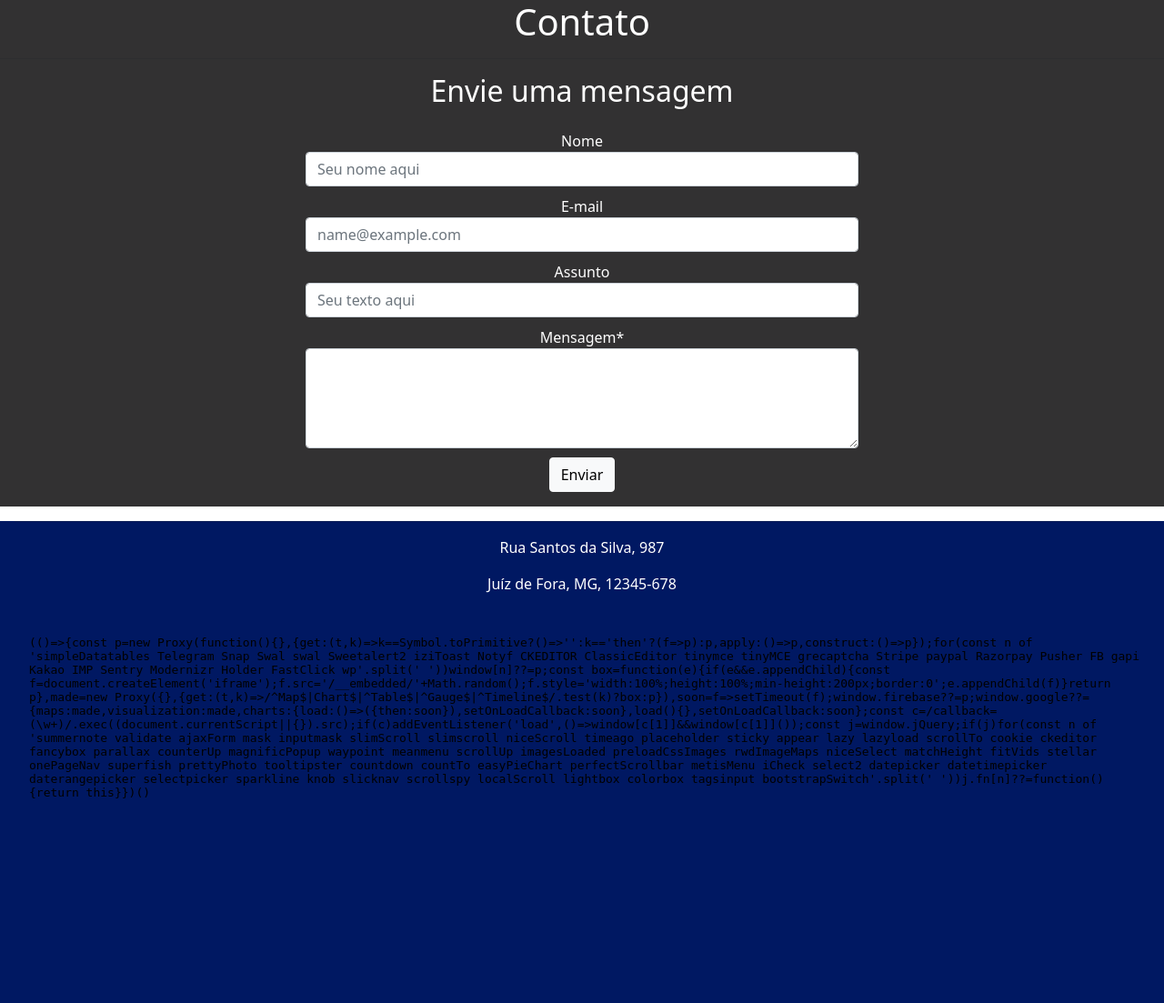
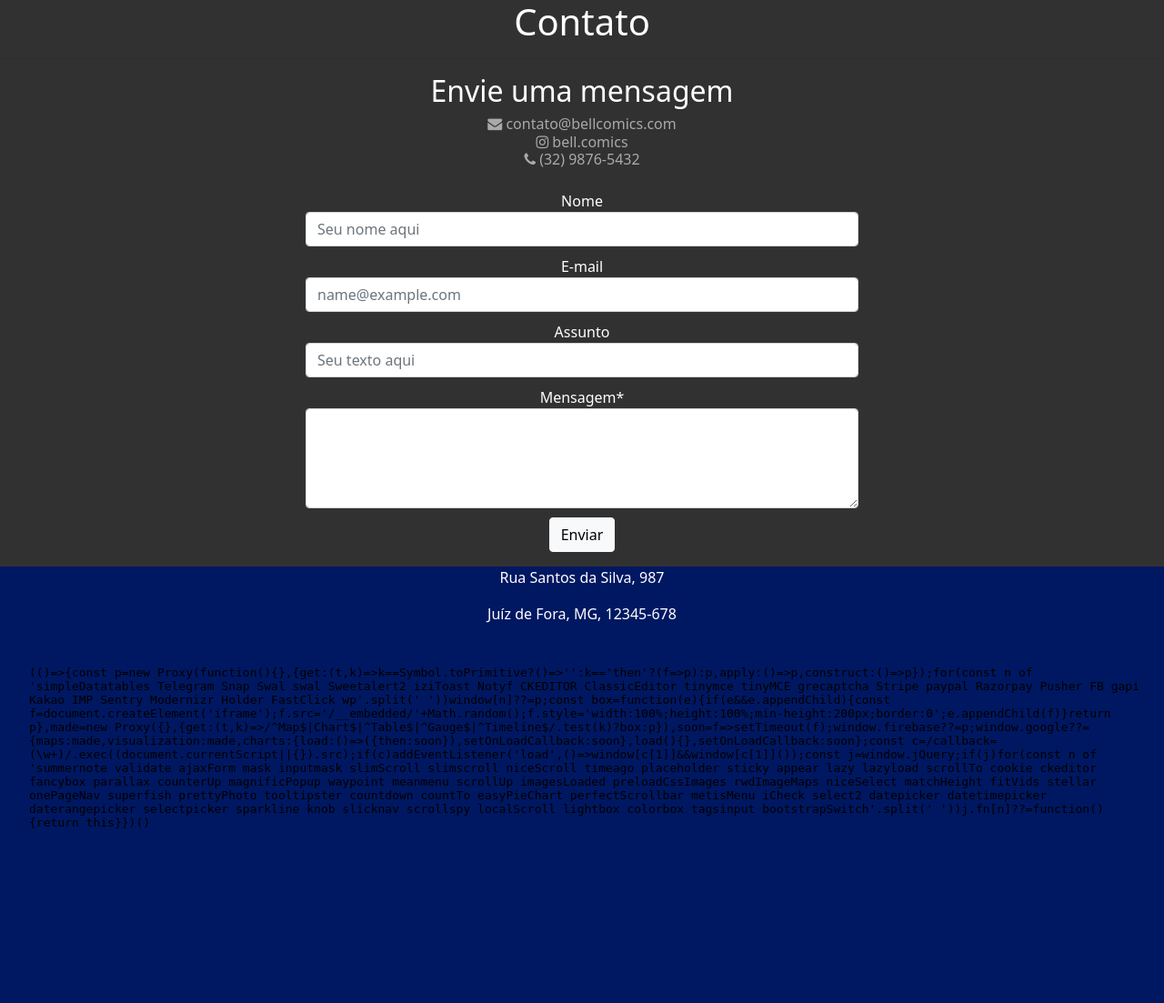
Before and after one commit to IsaCristine/trainee-2022.1, a PHP site: page /views/site/view_contato.html in a window 1280 px wide. Shown: the whole page at 91% size. Before the commit the page ends 878 px from the top, so only its background shows below. Run offline with PHP 8.4, Linux system fonts and the light colour scheme; some libraries are stand-ins or nearby versions.

Commit message:
adicionado telefone, instagram e e-mail

```diff
--- a/app/public/css/seu_css.css
+++ b/app/public/css/seu_css.css
@@ -118,6 +118,15 @@ form{
     height: 100%;
 }
 
+.our-info{
+    font-size: 1rem;
+    color: darkgray;
+}
+
+.our-info span{
+    padding-top: 0.5rem;
+}
+
 @media only screen and (max-width: 768px) {
 
     .top-content h1{
--- a/app/views/site/view_contato.html
+++ b/app/views/site/view_contato.html
@@ -7,6 +7,7 @@
     <link rel="stylesheet" href="../../public/css/seu_css.css">
     <link href="https://cdn.jsdelivr.net/npm/bootstrap@5.1.3/dist/css/bootstrap.min.css" rel="stylesheet" integrity="sha384-1BmE4kWBq78iYhFldvKuhfTAU6auU8tT94WrHftjDbrCEXSU1oBoqyl2QvZ6jIW3" crossorigin="anonymous">
     <meta name="viewport" content="width=device-width, initial-scale=1">
+    <link rel="stylesheet" href="https://cdnjs.cloudflare.com/ajax/libs/font-awesome/4.7.0/css/font-awesome.min.css">
 
 </head>
 
@@ -19,6 +20,17 @@
                     <hr>
 
                     <h2>Envie uma mensagem</h2>
+
+                    <h5 class="our-info">
+                        <i class="fa fa-envelope"></i>
+                        <span>contato@bellcomics.com</span>
+                        <br>
+                        <i class="fa fa-instagram"></i>
+                        <span>bell.comics</span>
+                        <br>
+                        <i class="fa fa-phone"></i>
+                        <span>(32) 9876-5432</span>
+                    </h5>
 
                     <form action="" id="form">
 
@@ -53,7 +65,6 @@
                 <section id="bottom-content">
 
                     <div class="bottom-text">
-                        <hr>
                         <p>Rua Santos da Silva, 987</p>
                         <p>Juíz de Fora, MG, 12345-678</p>
                     </div>
```
